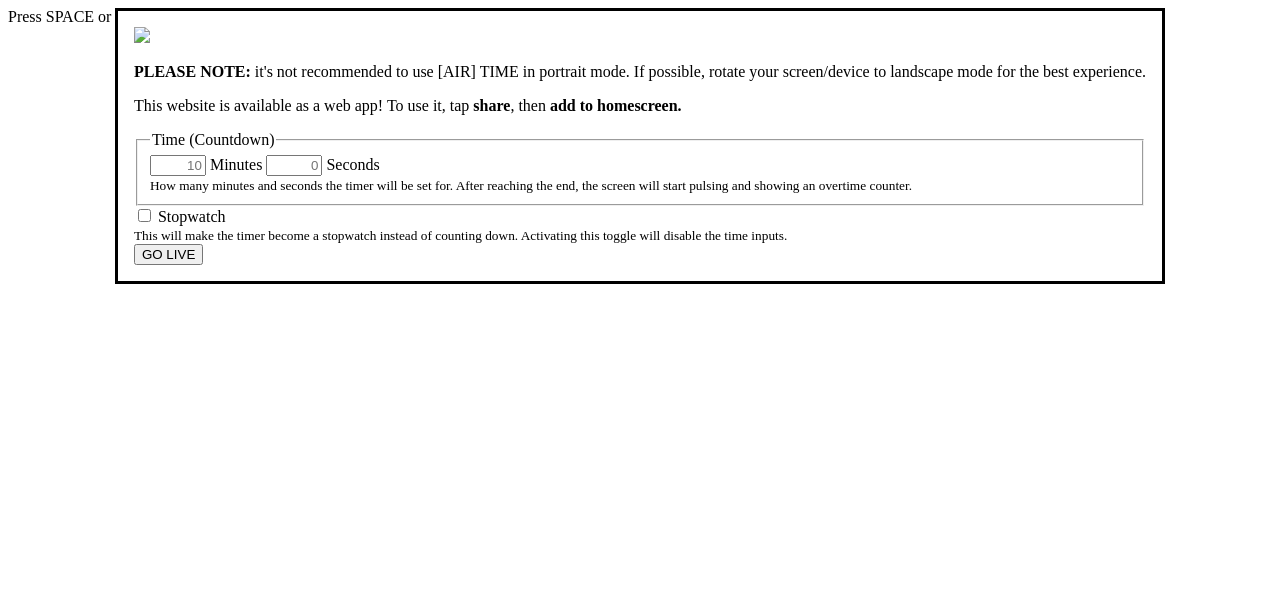
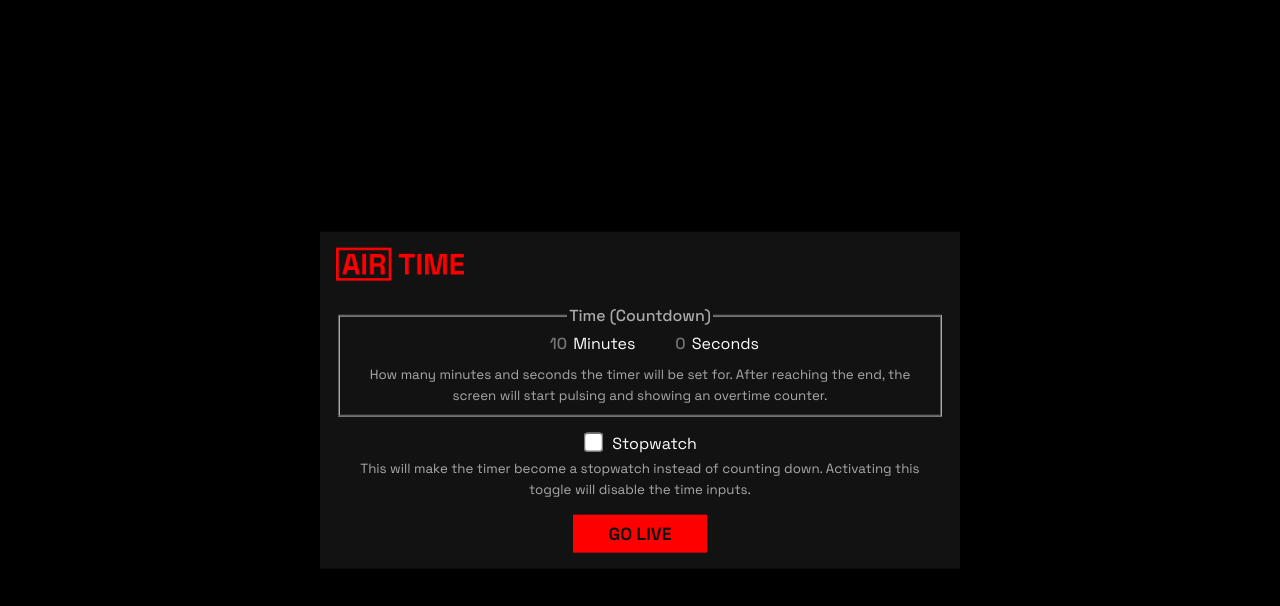
Before and after one commit to ItsCreamMonster/airtime, a plain HTML site: page index.html in a window 1280 px wide. Drawn offline with Linux system fonts and the light colour scheme; the site is published under a folder, as on GitHub Pages, so addresses that start at the root find nothing.

Commit message:
update links/references.

```diff
--- a/index.html
+++ b/index.html
@@ -4,19 +4,19 @@
     <meta charset="UTF-8">
     <meta name="viewport" content="width=device-width, initial-scale=1.0">
     <title>[AIR] TIME</title>
-    <link rel="icon" type="image/png" href="/images/favicon-96x96.png" sizes="96x96">
-    <link rel="icon" type="image/svg+xml" href="/images/favicon.svg">
-    <link rel="shortcut icon" href="/images/favicon.ico">
-    <link rel="apple-touch-icon" sizes="180x180" href="/images/apple-touch-icon.png">
+    <link rel="icon" type="image/png" href="images/favicon-96x96.png" sizes="96x96">
+    <link rel="icon" type="image/svg+xml" href="images/favicon.svg">
+    <link rel="shortcut icon" href="images/favicon.ico">
+    <link rel="apple-touch-icon" sizes="180x180" href="images/apple-touch-icon.png">
     <meta name="apple-mobile-web-app-title" content="[AIR] TIME">
-    <link rel="manifest" href="/site.webmanifest">
+    <link rel="manifest" href="site.webmanifest">
 
-    <link href="/styles.css" rel="stylesheet">
-    <script src="/script.js" defer></script>
+    <link href="styles.css" rel="stylesheet">
+    <script src="script.js" defer></script>
 </head>
 <body>
     <dialog id="start" open>
-        <img src="/images/logo_wide.png" id="logo">
+        <img src="images/logo_wide.png" id="logo">
 
         <div class="portraitWarning">
             <p><b>PLEASE NOTE:</b> it's not recommended to use [AIR] TIME in portrait mode. If possible, rotate your screen/device to <span style="font-weight: 500;">landscape mode</span> for the best experience.</p>
@@ -48,7 +48,7 @@
         </form>
     </dialog>
     <dialog id="end">
-        <img src="/images/logo_wide.png" id="logo">
+        <img src="images/logo_wide.png" id="logo">
 
         <div class="endStats">
             <span id="end-runtime">15 minutes 24 seconds</span>
```
